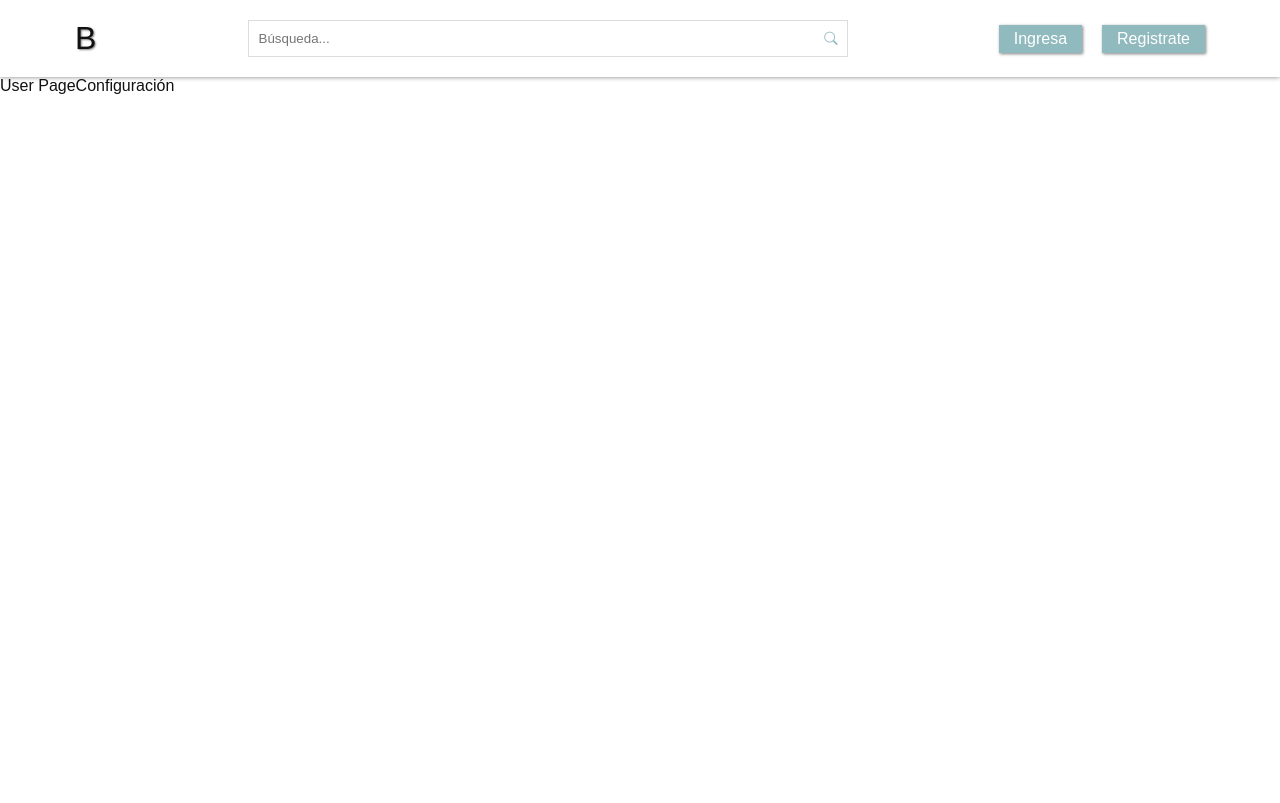
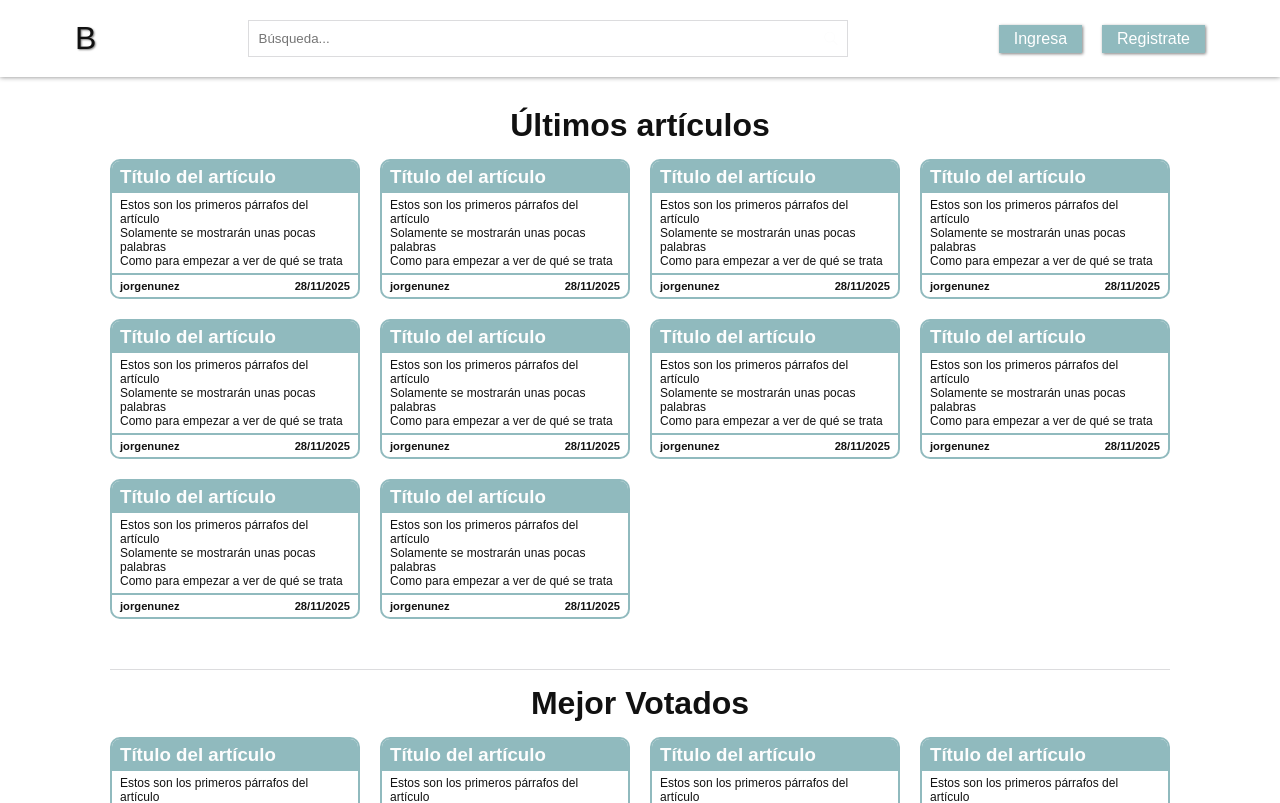
Before and after one commit to nunezjorgepy/blog-trainee, a React (Vite) app: page / in a window 1280 px wide. Shown: the top 803 px of the page. Built offline with nearby package versions, Linux system fonts and the light colour scheme; a web font is replaced by a local one.

Commit message:
Crea el componente ArticlePreview con sus estilos

```diff
--- /dev/null
+++ b/src/Components/ArticlePreview/ArticlePreview.css
@@ -0,0 +1,29 @@
+:root{
+    --prev-side-padding: 8px;
+    --prev-left-padding: 5px;
+}
+
+.preview_conainer{
+    border: 2px solid var(--btn-primary-bg-color);
+    border-radius: 10px;
+    overflow: hidden;
+}
+.preview_title{
+    background-color: var(--btn-primary-bg-color);
+    padding: var(--prev-left-padding) var(--prev-side-padding);
+    color: var(--neutral--100);
+}
+.preview_paragraphs{
+    font-size: 12px;
+    border-bottom: 2px solid var(--btn-primary-bg-color);
+    padding: var(--prev-left-padding) var(--prev-side-padding);
+}
+.prev_article_info{
+    display: flex;
+    justify-content: space-between;
+    padding: var(--prev-left-padding) var(--prev-side-padding);
+    font-weight: 600;
+}
+.prev_article_date, .prev_username{
+    font-size: .7rem;
+}
--- /dev/null
+++ b/src/Components/ArticlePreview/ArticlePreview.jsx
@@ -0,0 +1,30 @@
+import { Link } from "react-router"
+import './ArticlePreview.css'
+/* TODO: cambiar el link para que me lleve a la página del artículo */
+
+function ArticlePreview() {
+    return (
+        <div className="preview_conainer">
+            <Link to={'/article'}>
+                <h3 className="preview_title">
+                    Título del artículo
+                </h3>
+                <div className="preview_paragraphs">
+                    <p className="preview_p">Estos son los primeros párrafos del artículo</p>
+                    <p className="preview_p">Solamente se mostrarán unas pocas palabras</p>
+                    <p className="preview_p">Como para empezar a ver de qué se trata</p>
+                </div>
+            </Link>
+            <div className="prev_article_info">
+                <Link to={'/'} className="prev_username">
+                    jorgenunez
+                </Link>
+                <div className="prev_article_date">
+                    28/11/2025
+                </div>
+            </div>
+        </div>
+    )
+}
+
+export default ArticlePreview
--- a/src/index.css
+++ b/src/index.css
@@ -32,6 +32,11 @@
   font-family: "Science Gothic", sans-serif;
   color: var(--neutral--900);
 }
+main{
+  display: flex;
+  justify-content: center;
+  margin: 15px 0;
+}
 
 a{
   text-decoration: none;
@@ -43,5 +48,42 @@ button{
   background-color: transparent;
 }
 i{
-  color: var(--btn-primary-bg-color);
+  color: var(--neutral--100);
 }
+
+
+.whole_page_flex{
+  display: flex;
+  flex-direction: column;
+}
+.homepage_main{
+  display: grid;
+}
+.section{
+  padding-bottom: 50px;
+  border-bottom: 1px solid var(--border-main-color);
+}
+.articles_container{
+  display: grid;
+  grid-template-columns: repeat(4, 250px);
+  gap: 20px;
+}
+
+
+@media screen and (max-width: 1100px) {
+  .articles_container{
+    grid-template-columns: repeat(3, 250px);
+  }
+}
+
+@media screen and (max-width: 840px) {
+  .articles_container{
+    grid-template-columns: repeat(2, 250px);
+  }
+}
+
+@media screen and (max-width: 560px) {
+  .articles_container{
+    grid-template-columns: repeat(1, 250px);
+  }
+}
--- /dev/null
+++ b/src/pages/HomePage/HomePage.css
@@ -0,0 +1,6 @@
+.last_articles_title{
+    margin: 15px 0 15px;
+    text-align: center;
+    color: var(--neutral--900);
+    font-size: 2rem;
+}
--- a/src/pages/HomePage/HomePage.jsx
+++ b/src/pages/HomePage/HomePage.jsx
@@ -1,13 +1,50 @@
-import { Link } from "react-router"
+import './HomePage.css'
 import HeaderComponent from "../../Components/Header/HEaderComponent"
+import ArticlePreview from "../../Components/ArticlePreview/ArticlePreview"
 
 
 function HomePage() {
     return (
-        <div>
+        <div className="whole_page_flex">
             <HeaderComponent />
-            <Link to={'/user'}>User Page</Link>
-            <Link to={'/config'}>Configuración</Link>
+            <main className="main homepage_main">
+                <section className="last_articles section">
+                    <h2 className="last_articles_title">
+                        Últimos artículos
+                    </h2>
+                    <div className="articles_container">
+                        <ArticlePreview />
+                        <ArticlePreview />
+                        <ArticlePreview />
+                        <ArticlePreview />
+                        <ArticlePreview />
+                        <ArticlePreview />
+                        <ArticlePreview />
+                        <ArticlePreview />
+                        <ArticlePreview />
+                        <ArticlePreview />
+                    </div>
+                </section>
+
+                <section className='most_voted section last_section'>
+                    <h2 className="last_articles_title">
+                        Mejor Votados
+                    </h2>
+                    <div className="articles_container">
+                        <ArticlePreview />
+                        <ArticlePreview />
+                        <ArticlePreview />
+                        <ArticlePreview />
+                        <ArticlePreview />
+                        <ArticlePreview />
+                        <ArticlePreview />
+                        <ArticlePreview />
+                        <ArticlePreview />
+                        <ArticlePreview />
+                    </div>
+                </section>
+
+            </main>
         </div>
     )
 }
```
